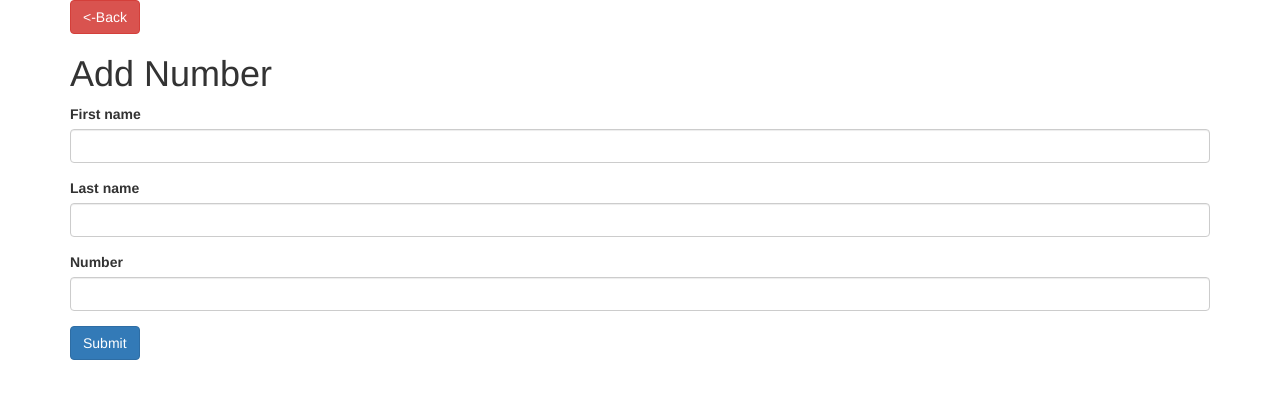
After one commit to ripiuk/Phone-book, a Flask app: page /add_number in a window 1280 px wide. The commit adds this page. Shown: the top 399 px of the page. Run offline with Flask 2, Linux system fonts and the light colour scheme; some libraries are stand-ins or nearby versions.

Commit message:
add number

```diff
--- a/app.py
+++ b/app.py
@@ -1,14 +1,61 @@
-from flask import Flask, render_template
+from flask import Flask, render_template, request, redirect, url_for
+from flask_sqlalchemy import SQLAlchemy
+from wtforms import Form, StringField, IntegerField, validators
 app = Flask(__name__)
-wsgi_app = app.wsgi_app
+app.config['SQLALCHEMY_TRACK_MODIFICATIONS'] = False
+app.config['SQLALCHEMY_DATABASE_URI'] = 'postgresql://sany:sany12345@localhost/phones'
+db = SQLAlchemy(app)
 
 
+# Model
+class Book(db.Model):
+    id = db.Column(db.Integer, primary_key=True)
+    first_name = db.Column(db.String(200), unique=False)
+    last_name = db.Column(db.String(200), unique=False)
+    number = db.Column(db.String(50), unique=False)
+
+    def __init__(self, first_name, last_name, number):
+        self.first_name = first_name
+        self.last_name = last_name
+        self.number = number
+
+
+# home
 @app.route('/')
 def main():
-    return render_template("index.html")
+    result = db.session.query(Book)
+    try:
+        result[0]
+        return render_template("index.html", result=result)
+    except IndexError:
+        msg = 'No data found'
+        return render_template("index.html", msg=msg)
+
+
+# Add number form
+class NumberForm(Form):
+    first_name = StringField('First name', [validators.Length(min=1, max=200)])
+    last_name = StringField('Last name', [validators.Length(min=1, max=200)])
+    number = StringField('Number', [validators.Length(min=1, max=40)])
+
+
+# Add number
+@app.route('/add_number', methods=['GET', 'POST'])
+def add_number():
+    form = NumberForm(request.form)
+    if request.method == 'POST' and form.validate():
+        first_name = form.first_name.data
+        last_name = form.last_name.data
+        number = form.number.data
+        book = Book(first_name, last_name, number)
+        db.session.add(book)
+        db.session.commit()
+        return redirect(url_for('main'))
+    return render_template('add_number.html', form=form)
 
 if __name__ == '__main__':
     import os
+    db.create_all()
     HOST = os.environ.get('SERVER_HOST', 'localhost')
     try:
         PORT = int(os.environ.get('SERVER_PORT', '5000'))
--- a/requirements.txt
+++ b/requirements.txt
@@ -1,2 +1,5 @@
 Flask==0.12.2
 gunicorn==19.7.1
+psycopg2==2.7.1
+SQLAlchemy==1.1.11
+Flask-WTF==0.14.2
--- /dev/null
+++ b/templates/add_number.html
@@ -0,0 +1,23 @@
+{% extends 'base.html' %}
+{% block title %}Add number{% endblock %}
+{% block body %}
+<div class="row">
+    <div class="col-lg-12">
+        <a class="btn btn-danger" href="/"><-Back</a>
+    </div>
+</div>
+<h1>Add Number</h1>
+    {% from "includes/_formhelpers.html" import render_field %}
+    <form method="POST" action="">
+        <div class="form-group">
+            {{ render_field(form.first_name, class_="form-control") }}
+        </div>
+        <div class="form-group">
+            {{ render_field(form.last_name, class_="form-control") }}
+        </div>
+        <div class="form-group">
+            {{ render_field(form.number, class_="form-control") }}
+        </div>
+        <p><input class="btn btn-primary" type="submit" value="Submit">
+     </form>
+{% endblock %}
--- a/templates/base.html
+++ b/templates/base.html
@@ -7,7 +7,10 @@
     <link rel="stylesheet" href="https://maxcdn.bootstrapcdn.com/bootstrap/3.3.7/css/bootstrap.min.css">
 </head>
 <body>
+<div class="container">
     {% block body %}{% endblock %}
+</div>
+    <script src="https://ajax.googleapis.com/ajax/libs/jquery/3.2.1/jquery.min.js"></script>
     <script src="https://maxcdn.bootstrapcdn.com/bootstrap/3.3.7/js/bootstrap.min.js"></script>
 </body>
 </html>
--- /dev/null
+++ b/templates/includes/_formhelpers.html
@@ -0,0 +1,9 @@
+{% macro render_field(field) %}
+  {{ field.label }}
+  {{ field(**kwargs)|safe }}
+  {% if field.errors %}
+    {% for error in field.errors %}
+      <span class="help-inline">{{ error }}</span>
+    {% endfor %}
+  {% endif %}
+{% endmacro %}
```
Also changed, not shown: templates/index.html (+37 -6 lines).
